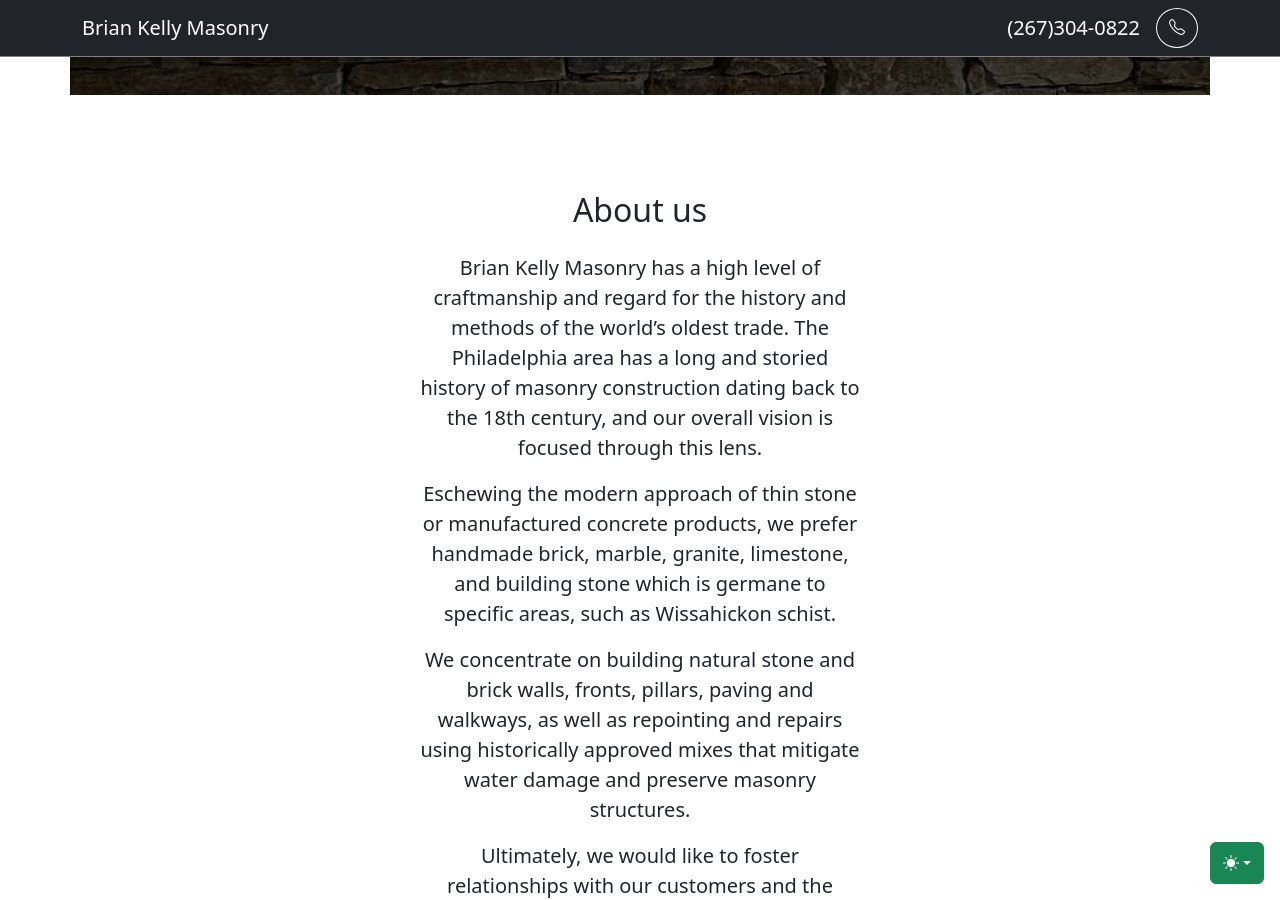
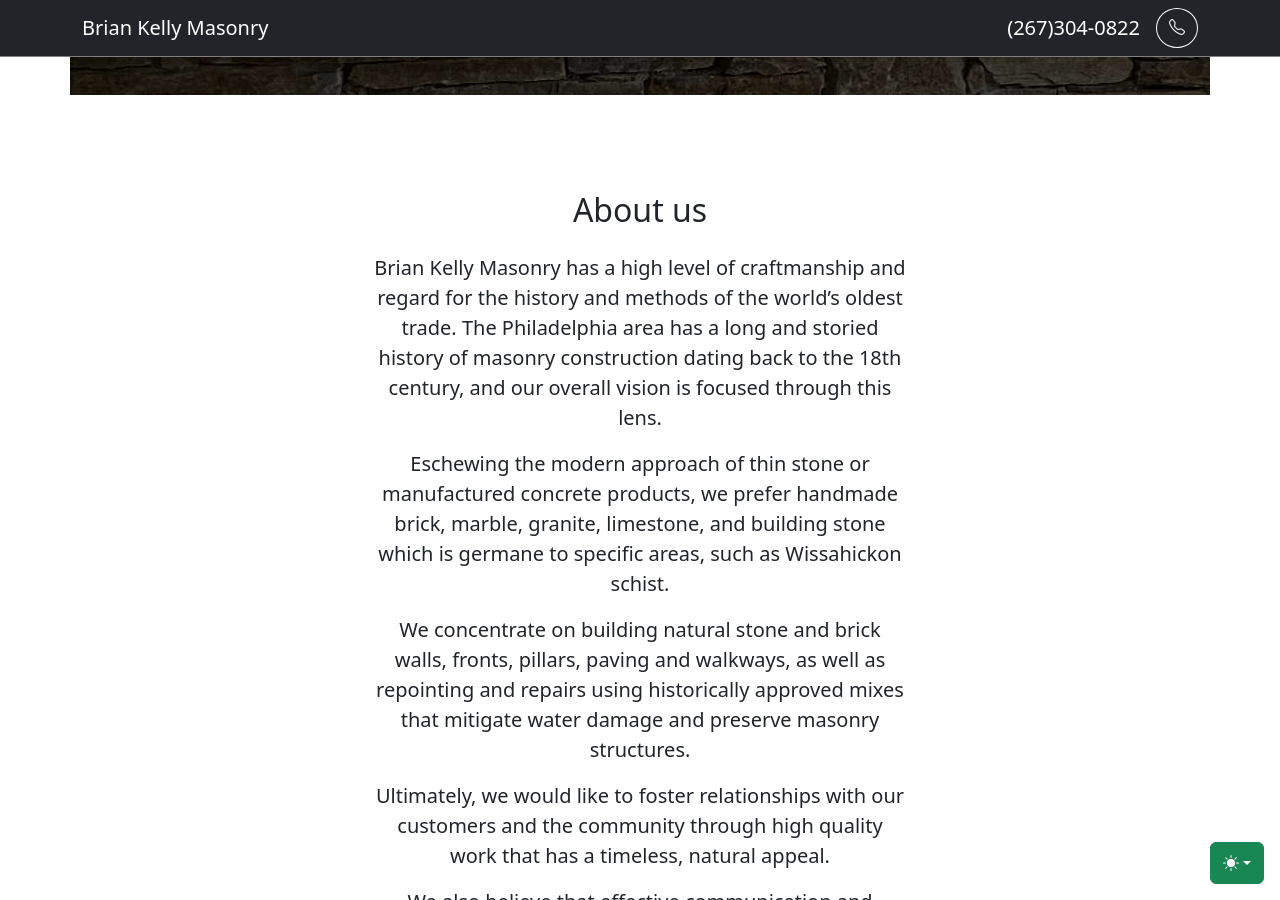
Before and after one commit to ryanbyoung/briankellymasonry, a Jekyll site: the page built from index.html, in a window 1280 px wide and 900 px high, scrolled down 458 px. Built offline with Jekyll 4.4.1, drawn with Linux system fonts in a browser that asks for light colours; nearby versions of some CDN libraries.

Commit message:
Update index.html

```diff
--- a/index.html
+++ b/index.html
@@ -26,7 +26,7 @@ excerpt: Brian Kelly Masonry
           <div class="container">
             <h2 class="fw-light pb-3">About us</h2>
             <div class="row justify-content-center">
-              <div class="col-11 col-sm-10 col-md-8 col-lg-6 col-xl-5 col-xxl-5">
+              <div class="col-11 col-sm-10 col-md-8 col-lg-7 col-xl-6 col-xxl-5">
                 <p class="lead">Brian Kelly Masonry has a high level of craftmanship and regard for the history and methods of the world’s oldest trade. The Philadelphia area has a long and storied history of masonry construction dating back to the 18th century, and our overall vision is focused through this lens.</p>
                 <p class="lead">Eschewing the modern approach of thin stone or manufactured concrete products, we prefer handmade brick, marble, granite, limestone, and building stone which is germane to specific areas, such as Wissahickon schist.</p>
                 <p class="lead">We concentrate on building natural stone and brick walls, fronts, pillars, paving and walkways, as well as repointing and repairs using historically approved mixes that mitigate water damage and preserve masonry structures.</p>
```
